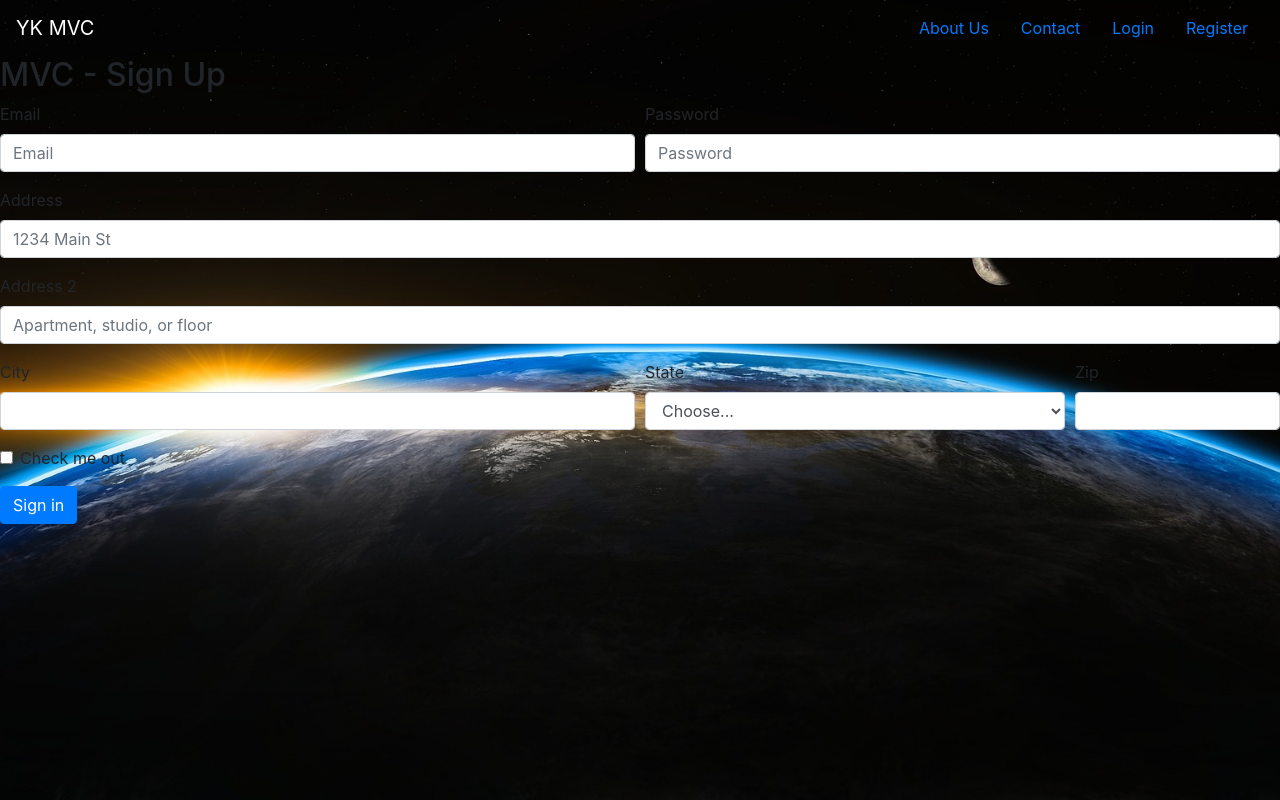
After one commit to Yevgen86/My_MVC, a Flask app: page /register in a window 1280 px wide. The commit adds this page. Run offline with Flask 2, Linux system fonts and the light colour scheme; some libraries are stand-ins or nearby versions.

Commit message:
added 2 new pages and routes

```diff
--- a/main.py
+++ b/main.py
@@ -14,5 +14,13 @@ def about():
 def contact():
     return render_template("contact.html")
 
+@app.route("/login")
+def login():
+    return render_template("login.html")
+
+@app.route("/register")
+def register():
+    return render_template("register.html")
+
 if __name__ == '__main__':
     app.run()
--- /dev/null
+++ b/templates/base.html
@@ -0,0 +1,48 @@
+<!doctype html>
+<html lang="en">
+<head>
+    <meta charset="UTF-8">
+    <meta name="viewport"
+          content="width=device-width, user-scalable=no, initial-scale=1.0, maximum-scale=1.0, minimum-scale=1.0">
+    <meta http-equiv="X-UA-Compatible" content="ie=edge">
+    <title>MVC</title>
+    <!--    Styles-->
+    <link rel="stylesheet" href="/static/css/style.css">
+    <!--    Bootstrap-->
+    <link rel="stylesheet" href="/static/css/bootstrap.min.css">
+    <link rel="stylesheet" href="/static/css/bootstrap-grid.min.css">
+    <link rel="stylesheet" href="/static/css/bootstrap-reboot.min.css">
+</head>
+<body>
+
+<header>
+    <nav class="navbar navbar-dark">
+        <a class="navbar-brand" href="/">YK MVC</a>
+        <ul class="nav justify-content-center">
+            <li class="nav-item">
+                <a class="nav-link active" href="/about">About Us</a>
+            </li>
+            <li class="nav-item">
+                <a class="nav-link" href="/contact">Contact</a>
+            </li>
+            <li class="nav-item">
+                <a class="nav-link" href="/login">Login</a>
+            </li>
+            <li class="nav-item">
+                <a class="nav-link" href="/register">Register</a>
+            </li>
+        </ul>
+    </nav>
+</header>
+<main>
+
+    {% block content %}
+    <!--    your content here-->
+    {% endblock content %}
+</main>
+
+<script src="/static/js/jquery-3.4.1.slim.min.js"></script>
+<script src="/static/js/popper.min.js"></script>
+<script src="/static/js/bootstrap.min.js"></script>
+</body>
+</html>
--- /dev/null
+++ b/templates/register.html
@@ -0,0 +1,51 @@
+{% extends "base.html" %}
+
+{% block content %}
+<form>
+    <h2>MVC - Sign Up</h2>
+    <div class="form-row">
+        <div class="form-group col-md-6">
+            <label for="inputEmail4">Email</label>
+            <input type="email" class="form-control" id="inputEmail4" placeholder="Email">
+        </div>
+        <div class="form-group col-md-6">
+            <label for="inputPassword4">Password</label>
+            <input type="password" class="form-control" id="inputPassword4" placeholder="Password">
+        </div>
+    </div>
+    <div class="form-group">
+        <label for="inputAddress">Address</label>
+        <input type="text" class="form-control" id="inputAddress" placeholder="1234 Main St">
+    </div>
+    <div class="form-group">
+        <label for="inputAddress2">Address 2</label>
+        <input type="text" class="form-control" id="inputAddress2" placeholder="Apartment, studio, or floor">
+    </div>
+    <div class="form-row">
+        <div class="form-group col-md-6">
+            <label for="inputCity">City</label>
+            <input type="text" class="form-control" id="inputCity">
+        </div>
+        <div class="form-group col-md-4">
+            <label for="inputState">State</label>
+            <select id="inputState" class="form-control">
+                <option selected>Choose...</option>
+                <option>...</option>
+            </select>
+        </div>
+        <div class="form-group col-md-2">
+            <label for="inputZip">Zip</label>
+            <input type="text" class="form-control" id="inputZip">
+        </div>
+    </div>
+    <div class="form-group">
+        <div class="form-check">
+            <input class="form-check-input" type="checkbox" id="gridCheck">
+            <label class="form-check-label" for="gridCheck">
+                Check me out
+            </label>
+        </div>
+    </div>
+    <button type="submit" class="btn btn-primary">Sign in</button>
+</form>
+{% endblock content %}
```
Also changed, not shown: templates/about.html (+5 -41 lines), templates/contact.html (+5 -45 lines), templates/index.html (+6 -44 lines), templates/login.html (added, +27 -0 lines).
